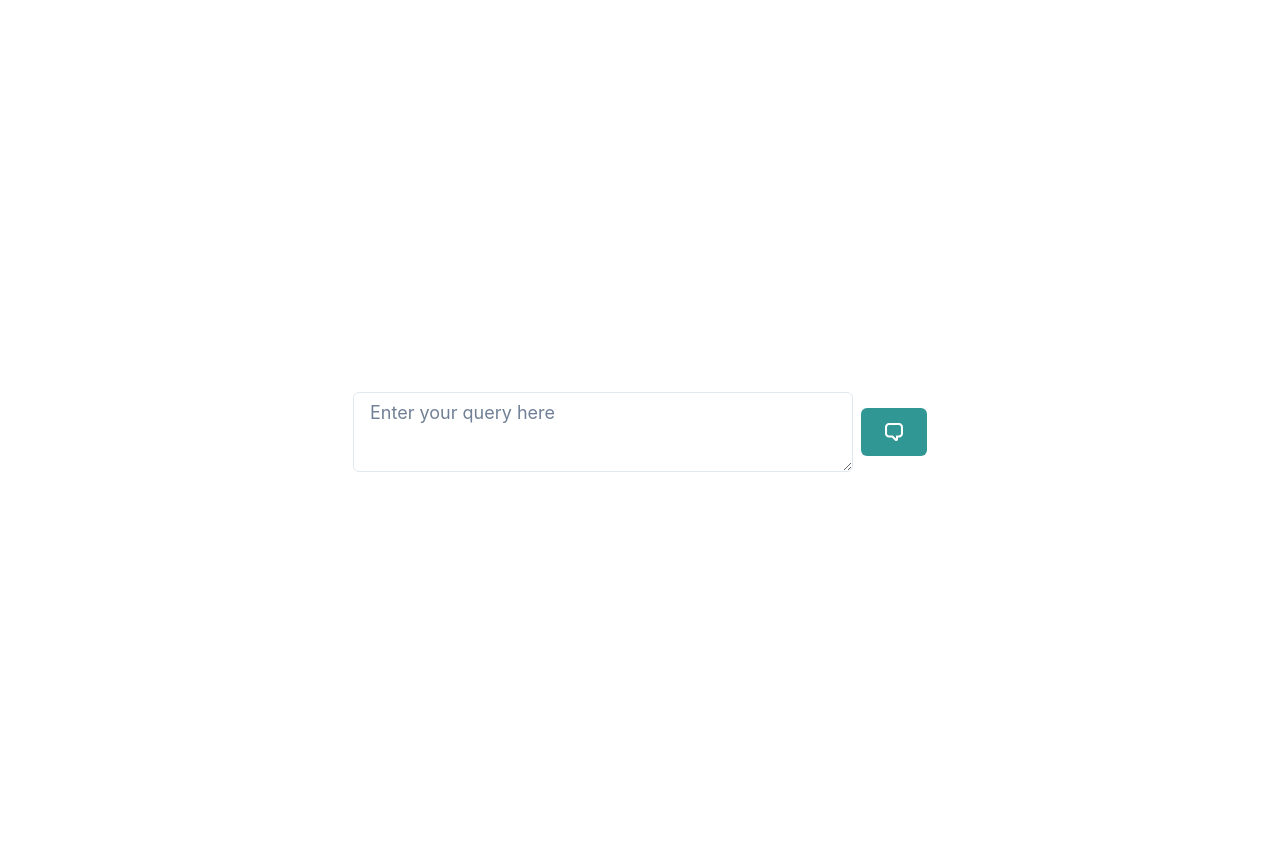
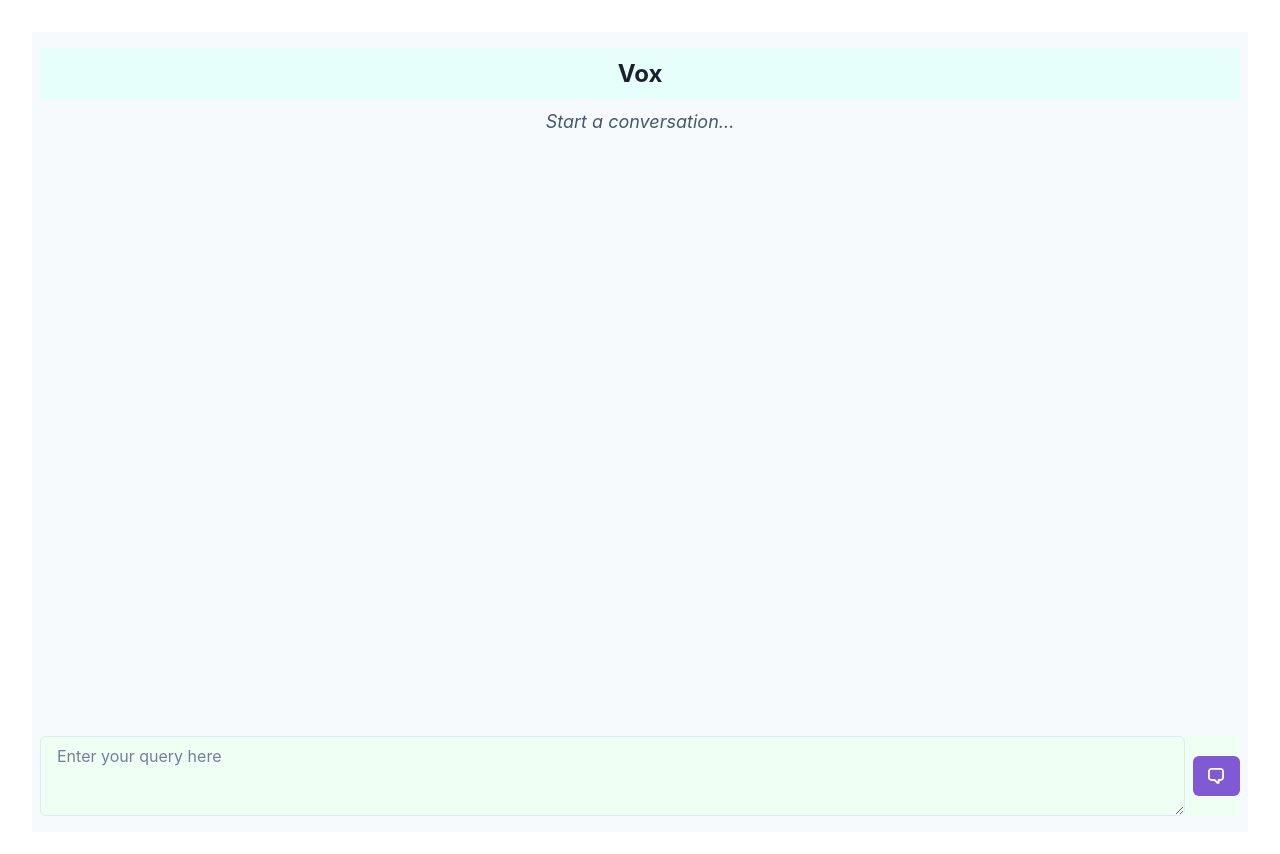
Before and after one commit to dmaharana/llm-ui, a React (Vite) app: page / in a window 1280 px wide. Shown: the top 854 px of the page. Built offline with nearby package versions, Linux system fonts and the light colour scheme.

Commit message:
working generate end point

```diff
--- a/package.json
+++ b/package.json
@@ -15,11 +15,14 @@
     "@emotion/react": "^11.11.4",
     "@emotion/styled": "^11.11.5",
     "bootstrap": "^5.3.3",
+    "chakra-ui-markdown": "^1.4.3",
+    "chakra-ui-markdown-renderer": "^4.1.0",
     "framer-motion": "^11.2.13",
     "react": "^18.3.1",
     "react-bootstrap": "^2.10.4",
     "react-dom": "^18.3.1",
-    "react-icon": "^1.0.0"
+    "react-icon": "^1.0.0",
+    "react-markdown": "^9.0.1"
   },
   "devDependencies": {
     "@types/react": "^18.3.3",
--- a/src/App.jsx
+++ b/src/App.jsx
@@ -1,8 +1,10 @@
 import "./App.css";
+import ChatScreen from "./components/ChatScreen";
 import Vox from "./components/Vox";
 // import "bootstrap/dist/css/bootstrap.min.css";
 function App() {
-  return <Vox />;
+  // return <Vox />;
+  return <ChatScreen />;
 }
 
 export default App;
--- /dev/null
+++ b/src/components/AssistantMsg.jsx
@@ -0,0 +1,31 @@
+import { Avatar, Box, HStack, Text } from "@chakra-ui/react";
+import ReactMarkdown from "markdown-to-jsx";
+import ChakraUIRenderer from "chakra-ui-markdown-renderer";
+
+import avatarImage from "../assets/assistant.png"; // Update the path to point to your avatar image
+
+export function AssistantMsg({ msg }) {
+  return (
+    <Box bg={"gray.50"} p={2} borderRadius={"md"} mb={2} w={"100%"}>
+      <HStack>
+        <Avatar
+          size={"sm"}
+          name="Assistant"
+          //   src="https://bit.ly/dan-abramov"
+          src={avatarImage}
+          mb={2}
+          mr={3}
+          bg={"red"}
+        />
+        <ReactMarkdown
+          components={ChakraUIRenderer()}
+          children={msg}
+          skipHtml
+          align="left"
+        />
+      </HStack>
+    </Box>
+  );
+}
+
+export default AssistantMsg;
--- /dev/null
+++ b/src/components/ChatScreen.jsx
@@ -0,0 +1,118 @@
+import { useState } from "react";
+import { Box, Button, HStack, Text, Textarea, VStack } from "@chakra-ui/react";
+import { ChatIcon } from "@chakra-ui/icons";
+import { UserMsg } from "./UserMsg";
+import { AssistantMsg } from "./AssistantMsg";
+
+export default function ChatScreen() {
+  const [conversation, setConversation] = useState({});
+  const [query, setQuery] = useState("");
+
+  const handleSubmit = async (e) => {
+    e.preventDefault();
+    let newMsgId = 1;
+    if (conversation.length > 0) {
+      newMsgId = conversation[conversation.length - 1].id + 1;
+    }
+    const newMessage = {
+      id: newMsgId,
+      user: query,
+      assistant: "Assistant is typing...",
+    };
+
+    if (conversation.length > 0) {
+      setConversation([...conversation, newMessage]);
+    } else {
+      setConversation([newMessage]);
+    }
+    setQuery("");
+
+    const reqBody = {
+      model: "llama3:latest",
+      prompt: query,
+      stream: true,
+    };
+
+    try {
+      const response = await fetch("/api/chat", {
+        method: "POST",
+        headers: {
+          "Content-Type": "application/json",
+        },
+        body: JSON.stringify(reqBody),
+      });
+
+      const reader = response.body.getReader();
+      const decoder = new TextDecoder();
+      let done = false;
+      let text = "";
+      while (!done) {
+        const { value, done: doneReading } = await reader.read();
+
+        done = doneReading;
+        if (done) {
+          break;
+        }
+        const chunkValue = decoder.decode(value);
+        const cJson = JSON.parse(chunkValue);
+        // console.log(cJson);
+        text += cJson["response"];
+        setConversation((p) =>
+          p.map((m) => (m.id === newMsgId ? { ...m, assistant: text } : m))
+        );
+      }
+    } catch (error) {
+      console.error(error);
+    }
+  };
+
+  return (
+    <Box bg={"red.50"}>
+      <VStack h={"100vh"} bg={"gray.50"} py={4} px={2}>
+        <Text
+          fontSize={"2xl"}
+          fontWeight={"bold"}
+          textAlign={"center"}
+          bg={"teal.50"}
+          w={"100%"}
+          p={2}
+        >
+          Vox
+        </Text>
+        <VStack h={"100vh"} w={"100%"} bg={"blue.150"} overflowY={"auto"}>
+          {conversation.length > 0 ? (
+            conversation.map((m, index) => (
+              <>
+                {m.user && <UserMsg msg={m.user} />}
+                {m.assistant && <AssistantMsg msg={m.assistant} />}
+              </>
+            ))
+          ) : (
+            <Text fontSize={"lg"} color={"gray.600"} as={"i"}>
+              Start a conversation...
+            </Text>
+          )}
+        </VStack>
+
+        <Box w={"100%"} bg={"green.50"}>
+          <HStack bg={"green.50"}>
+            <Textarea
+              placeholder="Enter your query here"
+              value={query}
+              onChange={(e) => setQuery(e.target.value)}
+            />
+            <Button
+              colorScheme={"purple"}
+              type="submit"
+              disabled={!query}
+              onSubmit={(e) => handleSubmit(e)}
+              onClick={(e) => handleSubmit(e)}
+            >
+              <ChatIcon />
+            </Button>
+          </HStack>
+        </Box>
+      </VStack>
+    </Box>
+  );
+}
--- /dev/null
+++ b/src/components/UserMsg.jsx
@@ -0,0 +1,14 @@
+import { Avatar, Box, HStack, Text } from "@chakra-ui/react";
+
+export function UserMsg({ msg }) {
+  return (
+    <Box bg={"green.50"} p={2} borderRadius={"md"} mb={2} w={"100%"}>
+      <HStack>
+        <Avatar size={"sm"} name="User" mb={2} mr={3} />
+        <Text>{msg}</Text>
+      </HStack>
+    </Box>
+  );
+}
+
+export default UserMsg;
```
Also changed, not shown: src/assets/assistant.png (added), 1 other file (tests, documents, lock files or other folders).
